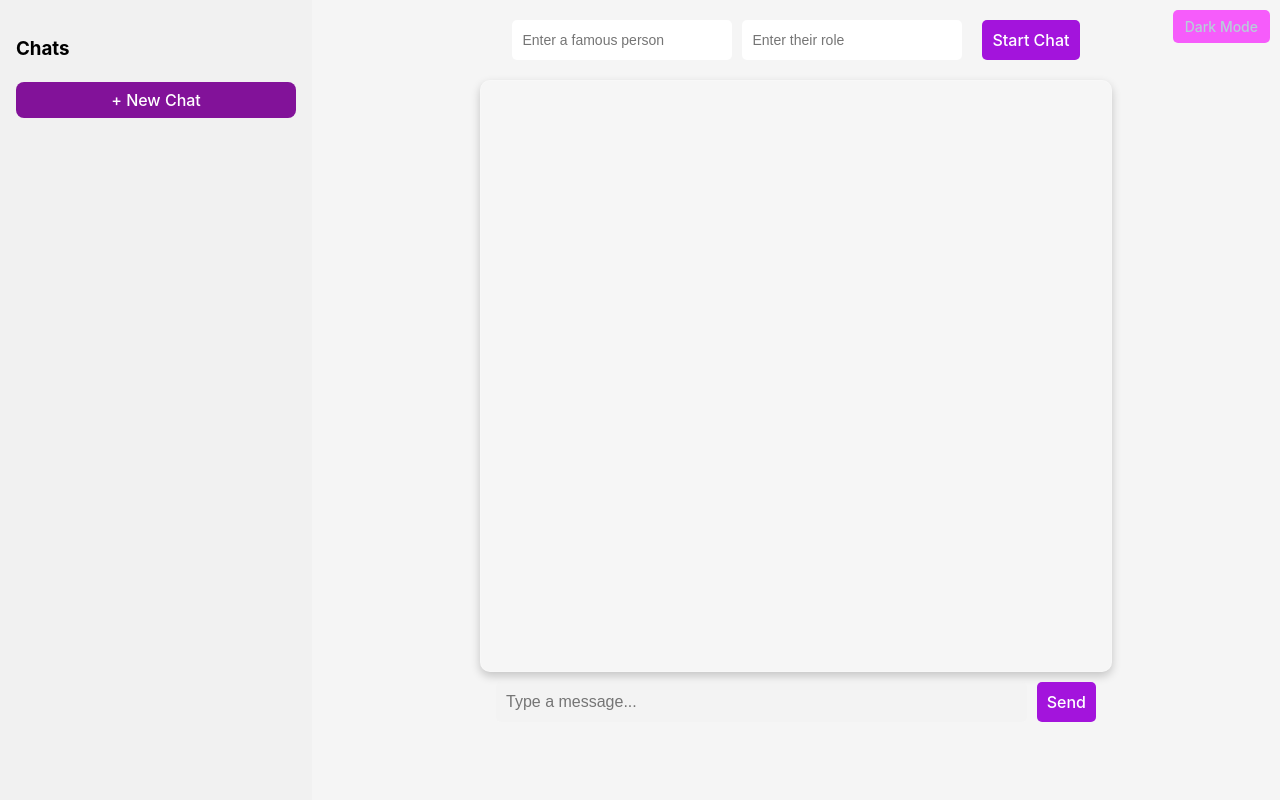
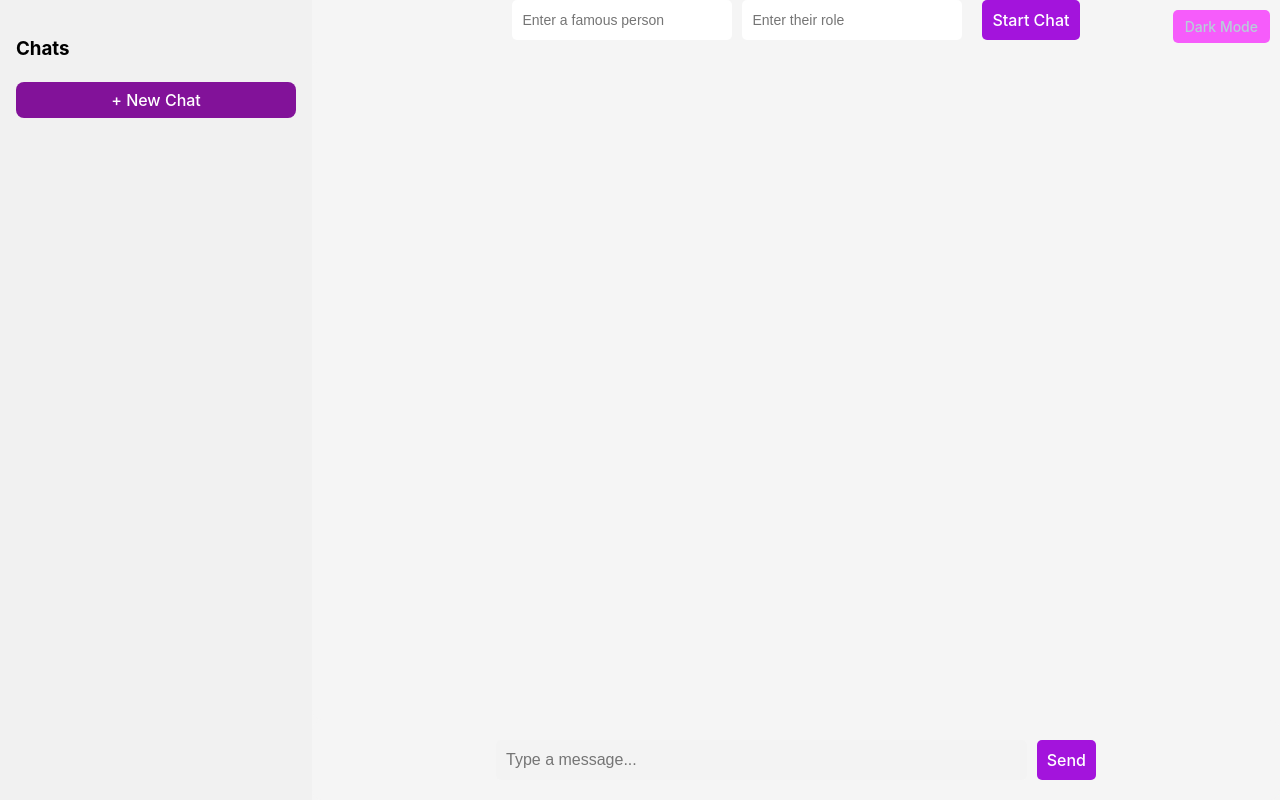
Before and after one commit to AmalaJ-30/RoleplayChatBot, a React (Vite) app in the folder frontend/: page /userChat in a window 1280 px wide. Built offline with nearby package versions, Linux system fonts and the light colour scheme.

Commit message:
For some reason, I am still working on visuals, finish this tomorrow girl

```diff
--- a/frontend/src/pages/userChat/UserChat.jsx
+++ b/frontend/src/pages/userChat/UserChat.jsx
@@ -136,17 +136,7 @@ function UserChat() {
   };
 
   const handleStartNewChat = () => {
-    const newId = crypto.randomUUID(); // creates unique session_id
-
-    const newChat = {
-      session_id: newId,
-      person: "",
-      role: "",
-      messages: [],
-    };
-
-    setChats(prev => [...prev, newChat]);
-    setActiveChatId(newId);
+    // Just reset the state and unlock input — no chat is created yet
     setPerson("");
     setRole("");
     setMessage("");
@@ -240,6 +230,7 @@ function UserChat() {
   </div>
 )}
 
+<div className={styles.chatMain}>
   <div className={styles.chatbox}>
     {conversation.map((msg, index) => (
       <div key={index} className={`${styles.chatBubble} ${styles[msg.sender]}`}>
@@ -249,6 +240,7 @@ function UserChat() {
   </div>
 
   <div className={styles.messageInput}>
+  <div className={styles.inputWrapper}>
     <input
       type="text"
       placeholder="Type a message..."
@@ -265,7 +257,8 @@ function UserChat() {
       Send
     </button>
     </div>
-
+  </div>
+</div>
 </div>
     </div>
     </div>
--- a/frontend/src/pages/userChat/UserChat.module.css
+++ b/frontend/src/pages/userChat/UserChat.module.css
@@ -1,25 +1,34 @@
+body {
+  margin: 0;
+  background-color: #1a1a1a; /* Or your light theme fallback */
+}
+
+
 .userchatContainer {
   flex: 1;
   display: flex;
   flex-direction: column;
-  align-items: center;
-  justify-content: flex-start;
-  padding: 20px;
-  overflow-y: auto;
-  position: relative;
+  height: 100vh;
+  background-color: transparent;
 }
 
 /* Wrap the whole page in a full-screen flexbox */
 .pageWrapper {
+  display: flex;
+  flex-direction: column;
   height: 100vh;
   width: 100vw;
+  background-color: inherit;
   overflow: hidden;
+
+
 }
 
 .layoutWrapper {
   display: flex;
   height: 100%;
   width: 100%;
+
 }
 
 /* Themes */
@@ -66,31 +75,42 @@
 
 /* Chatbox */
 .chatbox {
-  width: 90%;
-  max-width: 600px;
-  height: 70vh;
+  flex: 1;
+  width: 100%;
+  min-height: 0;
   overflow-y: auto;
-  padding: 15px;
-  background: rgba(255, 255, 255, 0.1);
+  padding: 15px 30px;
+  background-color: inherit;
   border-radius: 10px;
-  box-shadow: 0px 4px 10px rgba(0, 0, 0, 0.2);
-  border: 1px solid rgba(255, 255, 255, 0.2);
   display: flex;
   flex-direction: column;
+  justify-content: flex-end;
+  padding: 30px;
 }
-
+.chatMain {
+  display: flex;
+  flex-direction: column;
+  flex: 1;
+  height: 100%;
+  justify-content: space-between;
+  background-color: inherit;
+}
 /* Bubbles */
 .chatBubble {
+  margin-bottom: 10px;
   max-width: 70%;
   padding: 10px 15px;
-  border-radius: 15px;
-  margin-bottom: 10px;
+  border-radius: 100px;
+
+  line-height: 1.5;
+  font-size: 15px;
 }
 
 .user {
   align-self: flex-end;
   background-color: #2c0a3c;
   color: white;
+  margin-right: 60px;
 }
 
 .ai {
@@ -103,11 +123,16 @@
 /* Message Input */
 .messageInput {
   display: flex;
-  width: 90%;
-  max-width: 600px;
-  padding: 10px;
-  background:none;
+  justify-content: center;
+  width: 100%;
+  padding: 20px 0;
+  background-color: inherit;
   border-radius: 10px;
+
+  display: flex;
+  justify-content: center;
+  width: 100%;
+
 }
 
 .input {
@@ -117,7 +142,12 @@
   border-radius: 5px;
   font-size: 16px;
 }
-
+.inputWrapper {
+  display: flex;
+  width: 100%;
+  max-width: 600px;
+  margin: 0 auto;
+}
 .sendButton {
   padding: 10px;
   margin-left: 10px;
--- a/frontend/src/pages/userChat/components/ChatSidebar.jsx
+++ b/frontend/src/pages/userChat/components/ChatSidebar.jsx
@@ -20,14 +20,18 @@ const handleRename = (sessionId) => {
     <div className={`${styles.sidebar} ${theme === "dark" ? styles.sidebarDark : styles.sidebarLight}`}>
       <h3>Chats</h3>
 
-      <button className={styles.newChat} onClick={onStartNew}>
-        + New Chat
-      </button>
+      <button
+  className={styles.newChat}
+  onClick={() => {
+    console.log("New chat clicked");
+    onStartNew();
+  }}
+>
+  + New Chat
+</button>
 
       <ul className={styles.chatList}>
-      {chats
-        .filter(chat => chat.person.trim() && chat.role.trim())
-        .map((chat) => (
+      {chats.map((chat) => (
           <li
             key={chat.session_id}
             className={`${styles.chatItem} ${chat.session_id === activeChatId ? styles.active : ""}`}
```
Lines whose indentation alone changed are shown as unchanged.
